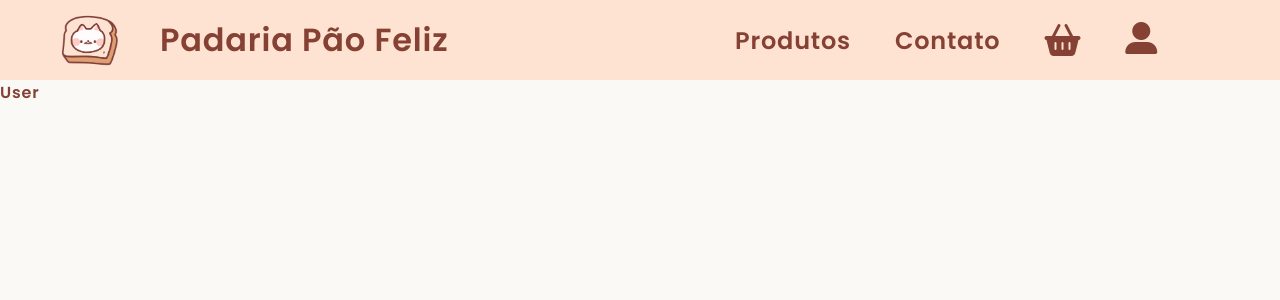
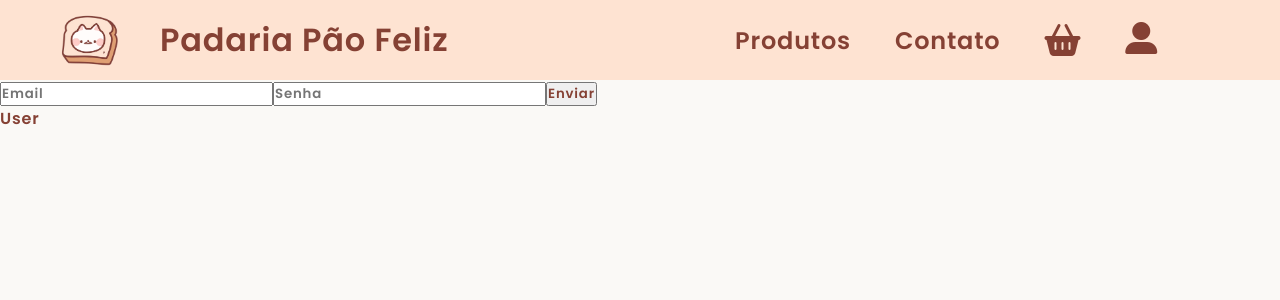
Before and after one commit to BrunoReiis/Padaria, a React (Vite) app: page /user in a window 1280 px wide. Shown: the top 300 px of the page. Built offline with nearby package versions, Linux system fonts and the light colour scheme.

Commit message:
Form Registro funcionando (sem design) + conexão firebase

```diff
--- a/package.json
+++ b/package.json
@@ -10,6 +10,7 @@
     "preview": "vite preview"
   },
   "dependencies": {
+    "firebase": "^10.8.1",
     "react": "^18.2.0",
     "react-dom": "^18.2.0",
     "react-router-dom": "^6.22.0"
--- /dev/null
+++ b/src/components/User/formRegistro.tsx
@@ -0,0 +1,56 @@
+import { useState } from "react";
+import { auth } from "../../scripts/db/Config";
+import { createUserWithEmailAndPassword } from "firebase/auth";
+import { FirebaseError } from "firebase/app";
+
+const FormRegistro = () => {
+  const [email, setEmail] = useState("");
+  const [pass, setPass] = useState("");
+  const [message, setMessage] = useState("");
+
+  const signIn = async () => {
+    if (!emailVerification(email)) {
+      setMessage("Forneça um email válido!");
+      return;
+    }
+
+    if (!passVerification(pass)) {
+        setMessage("Senha tem que ser maior que 8 caracteres!");
+        return;
+    }
+
+    try {
+      await createUserWithEmailAndPassword(auth, email, pass);
+    } catch (error: any) {
+      console.error("Erro ao criar usuário:", (error as FirebaseError).message);
+      setMessage("Erro ao criar usuário.");
+    }
+  };
+
+  const emailVerification = (email: string) => {
+    const emailRegex = /^[^\s@]+@[^\s@]+\.[^\s@]+$/;
+    return emailRegex.test(email);
+  };
+
+  const passVerification = (pass: string) =>{
+    if (pass.length < 8){
+        return false;
+    }
+    return true;
+  }
+
+  return (
+    <div className="main">
+      {message && <p style={{ color: "red" }}>{message}</p>}
+      <input placeholder="Email" onChange={(e) => setEmail(e.target.value)} />
+      <input
+        placeholder="Senha"
+        onChange={(e) => setPass(e.target.value)}
+        type="password"
+      />
+      <button onClick={signIn}>Enviar</button>
+    </div>
+  );
+};
+
+export default FormRegistro;
--- a/src/pages/User.tsx
+++ b/src/pages/User.tsx
@@ -1,11 +1,13 @@
 import { useEffect } from "react";
 import User_a from "../components/User/User - a";
+import FormRegistro  from "../components/User/formRegistro";
 
 function User() {
   useEffect(() => {}, []);
 
   return (
     <>
+      <FormRegistro/>
       <User_a />
     </>
   );
--- /dev/null
+++ b/src/scripts/db/Config.js
@@ -0,0 +1,23 @@
+// Import the functions you need from the SDKs you need
+import { initializeApp } from "firebase/app";
+import { getAnalytics } from "firebase/analytics";
+import { getAuth } from "firebase/auth";
+// TODO: Add SDKs for Firebase products that you want to use
+// https://firebase.google.com/docs/web/setup#available-libraries
+
+// Your web app's Firebase configuration
+// For Firebase JS SDK v7.20.0 and later, measurementId is optional
+const firebaseConfig = {
+  apiKey: "AIzaSyCKsR_zFBOKz_qo7PTe69QwXkNhNyQPvw8",
+  authDomain: "padariapaofeliz-7dc6d.firebaseapp.com",
+  projectId: "padariapaofeliz-7dc6d",
+  storageBucket: "padariapaofeliz-7dc6d.appspot.com",
+  messagingSenderId: "399283575129",
+  appId: "1:399283575129:web:fedf0b94f82f29099c5448",
+  measurementId: "G-16FXMNFXZK"
+};
+
+// Initialize Firebase
+const app = initializeApp(firebaseConfig);
+const analytics = getAnalytics(app);
+export const auth = getAuth(app);
```
Also changed, not shown: 1 other file (tests, documents, lock files or other folders).
